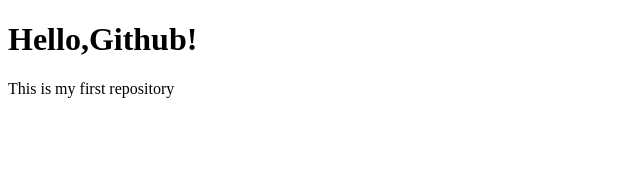
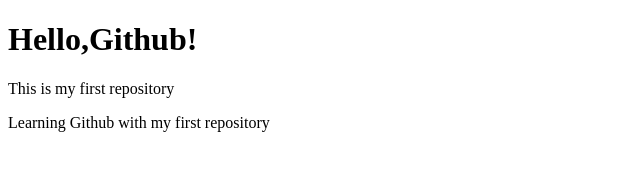
Before and after one commit to Santhiyav-dev/my-first-project, a plain HTML site: page index.html in a window 1280 px wide. Shown: the whole page, without its empty margins (0-640 px from the left). Drawn offline with Linux system fonts and the light colour scheme.

Commit message:
Update index.html

```diff
--- a/index.html
+++ b/index.html
@@ -8,5 +8,6 @@
 <body>
     <h1>Hello,Github!</h1>
     <p>This is my first repository</p>
+    <p>Learning Github with my first repository</p>
 </body>
 </html>
```
